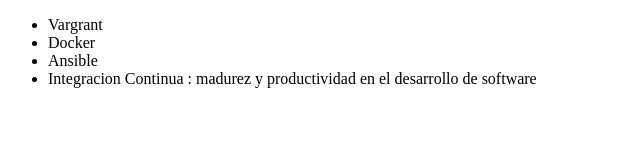
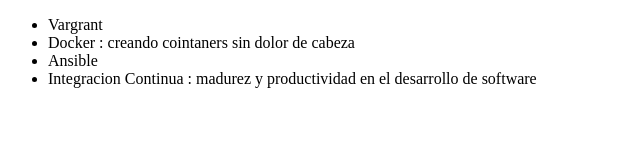
Before and after one commit to EusaHack/prueba-git, a plain HTML site: page index.html in a window 1280 px wide. Shown: the whole page, without its empty margins (0-640 px from the left). Drawn offline with Linux system fonts and the light colour scheme.

Commit message:
corrigiendo el nombre de curso docker

```diff
--- a/index.html
+++ b/index.html
@@ -9,7 +9,7 @@
 <body>
     <ul>
         <li>Vargrant</li>
-        <li>Docker</li>
+        <li>Docker : creando cointaners sin dolor de cabeza</li>
         <li>Ansible</li>
         <li>Integracion Continua : madurez y productividad en el desarrollo de software</li>
     </ul>
```
